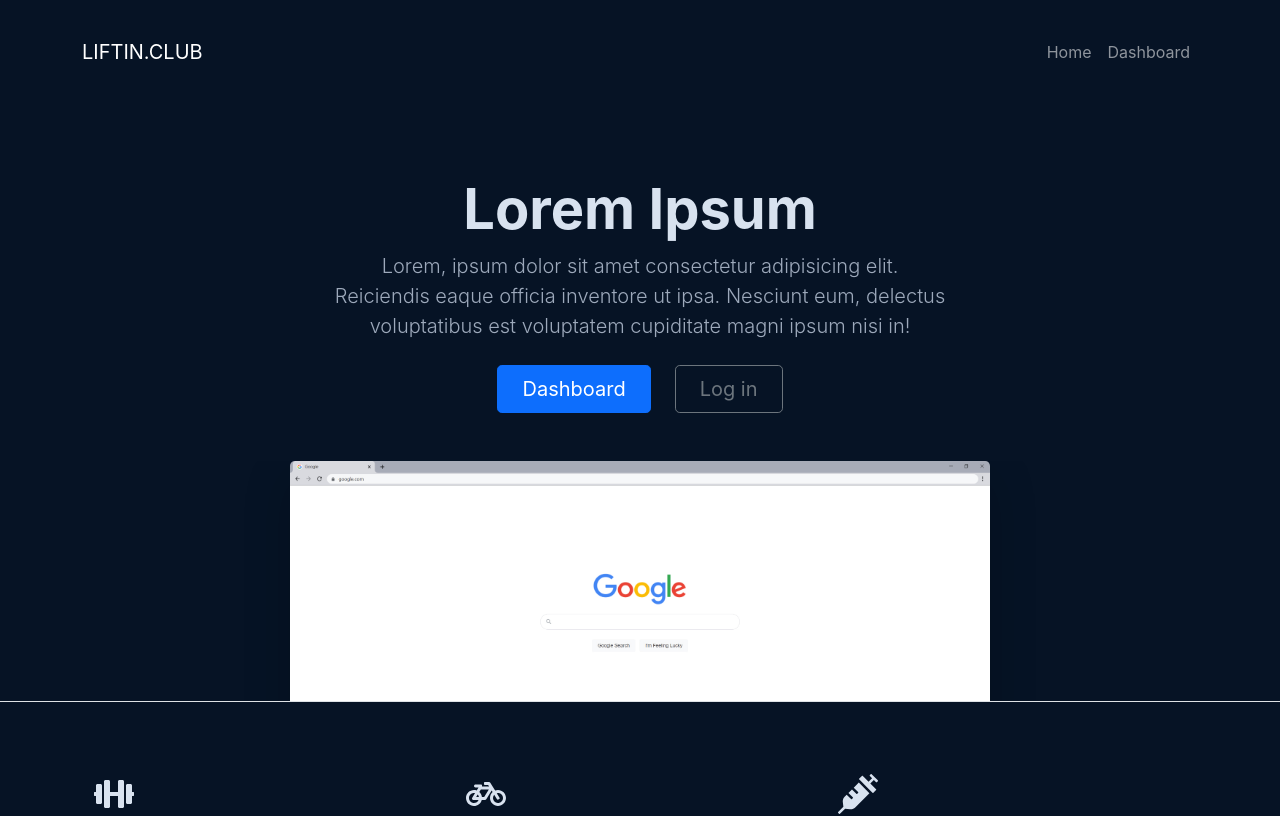
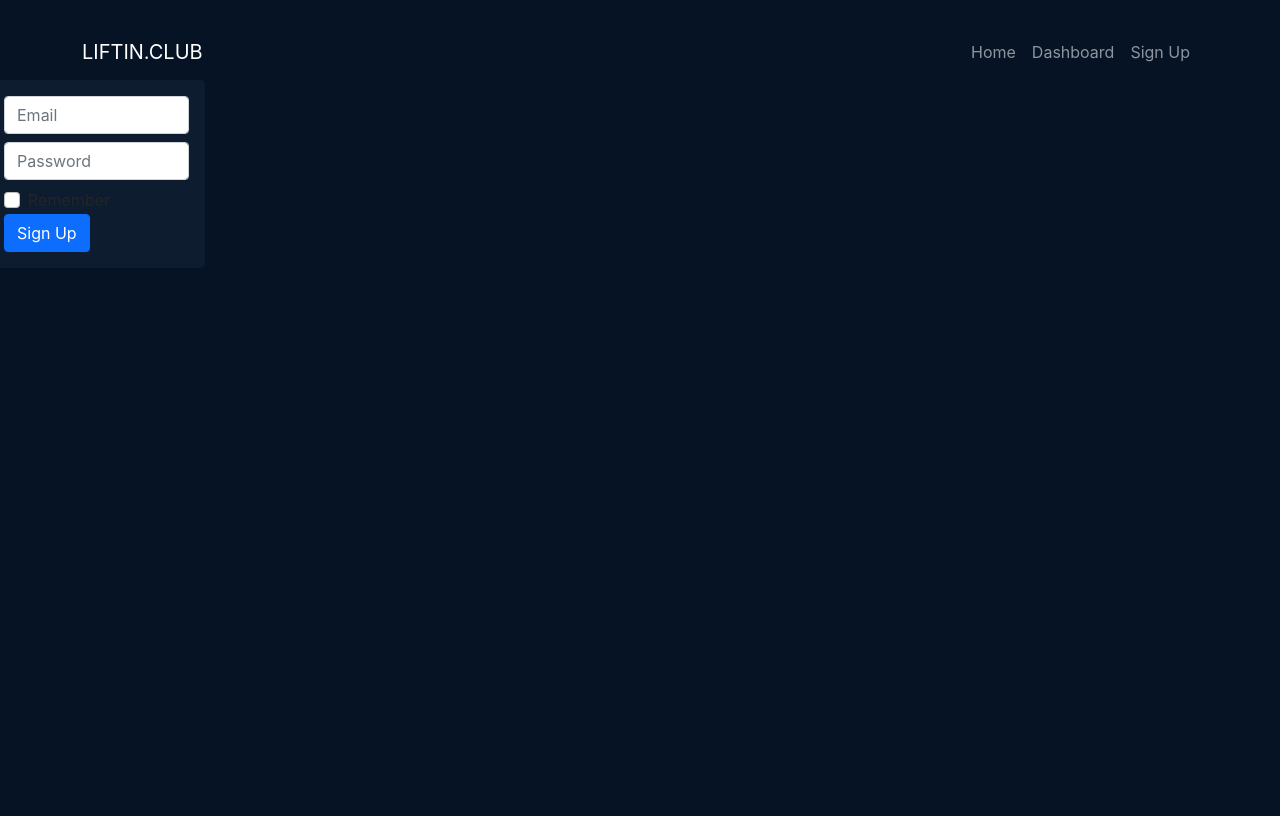
Before and after one commit to danielolaszy/lifting-app, a React (Create React App) app: page /signup in a window 1280 px wide. Shown: the top 816 px of the page. Built offline with nearby package versions, Linux system fonts and the light colour scheme.

Commit message:
Added signup component

```diff
--- a/src/App.js
+++ b/src/App.js
@@ -2,6 +2,7 @@ import "./App.css";
 import { BrowserRouter as Router, Switch, Route, Link } from "react-router-dom";
 import Dashboard from "./components/Dashboard";
 import Home from "./components/Home";
+import Signup from "./components/Signup";
 
 function App() {
   return (
@@ -31,11 +32,15 @@ function App() {
                 <Link className="nav-link" to="/dashboard">
                   Dashboard
                 </Link>
+                <Link className="nav-link" to="/dashboard">
+                  Sign Up
+                </Link>
               </div>
             </div>
           </div>
         </nav>
         <Switch>
+          <Route path="/signup" component={Signup} />
           <Route path="/dashboard" component={Dashboard} />
           <Route path="/" component={Home} />
         </Switch>
--- a/src/components/Dashboard.js
+++ b/src/components/Dashboard.js
@@ -324,7 +324,7 @@ const Dashboard = () => {
   return (
     <div className="container">
       <div className="row row-cols-1 row-cols-sm-3 row-cols-xl-6  g-2 g-lg-3">
-        <PanelLift exercise="Deadlift" weight={120} lifter="Dan" percent="+5.6" percentClass="bg-success" />
+        <PanelLift exercise="Deadlift" weight={140} lifter="Dan" percent="+5.6" percentClass="bg-success" />
         <PanelLift exercise="Squat" weight={100} lifter="Dan" percent="+8.5" percentClass="bg-success" />
         <PanelLift exercise="Bench Press" weight={75} lifter="Dan" percent="-2.7" percentClass="bg-danger" />
         <PanelLift exercise="Deadlift" weight={205} lifter="Josh" percent="+15.2" percentClass="bg-success" />
--- /dev/null
+++ b/src/components/Signup.js
@@ -0,0 +1,45 @@
+import React from "react";
+import { useAuth } from "../contexts/AuthContext";
+
+const Signup = () => {
+  //   const { signup } = useAuth();
+
+  //   const handleSubmit = (e) => {
+  //     e.preventDefault();
+
+  //     signup(email);
+  //   };
+  return (
+    <>
+      <div className="row">
+        <div className="col-2 board-bg-primary p-3 rounded-3 text-center text-sm-start ">
+          <form>
+            <div className="position-relative">
+              <div className="d-grid gap-2">
+                <input
+                  type="email"
+                  placeholder="Email"
+                  class="form-control"
+                  id="exampleInputEmail1"
+                  aria-describedby="emailHelp"
+                ></input>
+                <input type="password" placeholder="Password" class="form-control" id="exampleInputPassword1"></input>
+                <div class="form-check">
+                  <input class="form-check-input" type="checkbox" value="" id="flexCheckDefault"></input>
+                  <label class="form-check-label" for="flexCheckDefault">
+                    Remember
+                  </label>
+                </div>
+              </div>
+            </div>
+            <button type="submit" class="btn btn-primary">
+              Sign Up
+            </button>
+          </form>
+        </div>
+      </div>
+    </>
+  );
+};
+
+export default Signup;
--- /dev/null
+++ b/src/contexts/AuthContext.js
@@ -0,0 +1,31 @@
+import React, { useContext, useState, useEffect } from "react";
+import { auth } from "../firebase";
+const AuthContext = React.createContext();
+
+export function useAuth() {
+  return useContext(AuthContext);
+}
+
+const AuthProvider = ({ children }) => {
+  const [currentUser, setCurrentUser] = useState();
+
+  function signup(email, password) {
+    return auth.createUserWithEmailAndPassword(email, password);
+  }
+
+  useEffect(() => {
+    const unsubscribed = auth.onAuthStateChanged((user) => {
+      setCurrentUser(user);
+    });
+    return unsubscribed;
+  }, []);
+
+  const value = {
+    currentUser,
+    signup,
+  };
+
+  return <AuthContext.Provider value={value}>{children}</AuthContext.Provider>;
+};
+
+export default AuthProvider;
--- /dev/null
+++ b/src/firebase.js
@@ -0,0 +1,15 @@
+// import firebase from "firebase/app";
+// import "firebase/auth";
+
+// const app = firebase.initializeApp({
+//   apiKey: process.env.REACT_APP_FIREBASE_API_KEY,
+//   authDomain: process.env.REACT_APP_FIREBASE_AUTH_DOMAIN,
+//   projectId: process.env.REACT_APP_FIREBASE_PROJECT_ID,
+//   storageBucket: process.env.REACT_APP_FIREBASE_STORAGE_BUCKET,
+//   messagingSenderId: process.env.REACT_APP_FIREBASE_MESSAGING_SENDER_ID,
+//   appId: process.env.REACT_APP_FIREBASE_APP_ID,
+//   measurementId: process.env.REACT_APP_FIREBASE_MEASUREMENT_ID,
+// });
+
+// export const auth = app.auth();
+// export default app;
```
Also changed, not shown: 1 other file (tests, documents, lock files or other folders).
